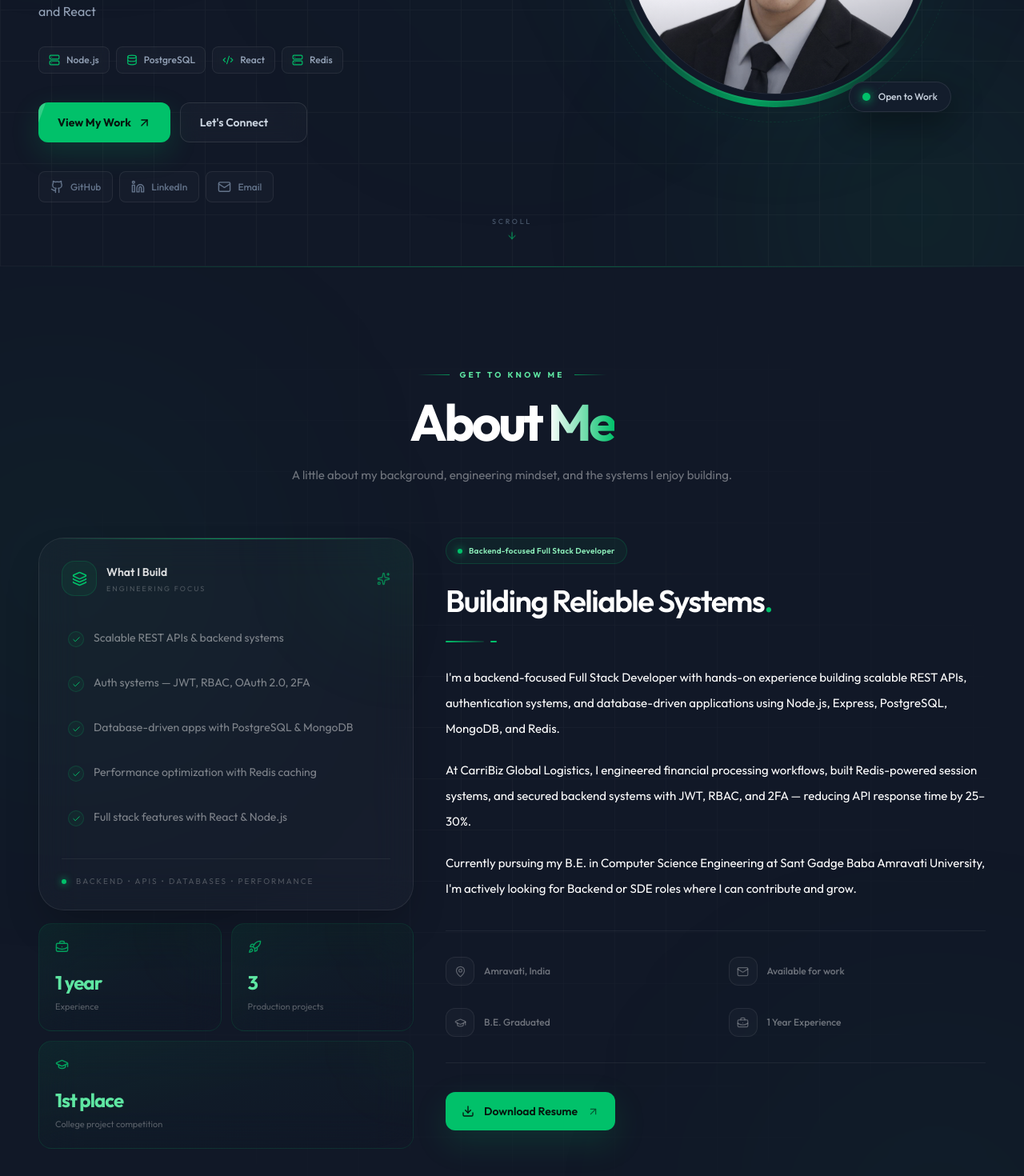
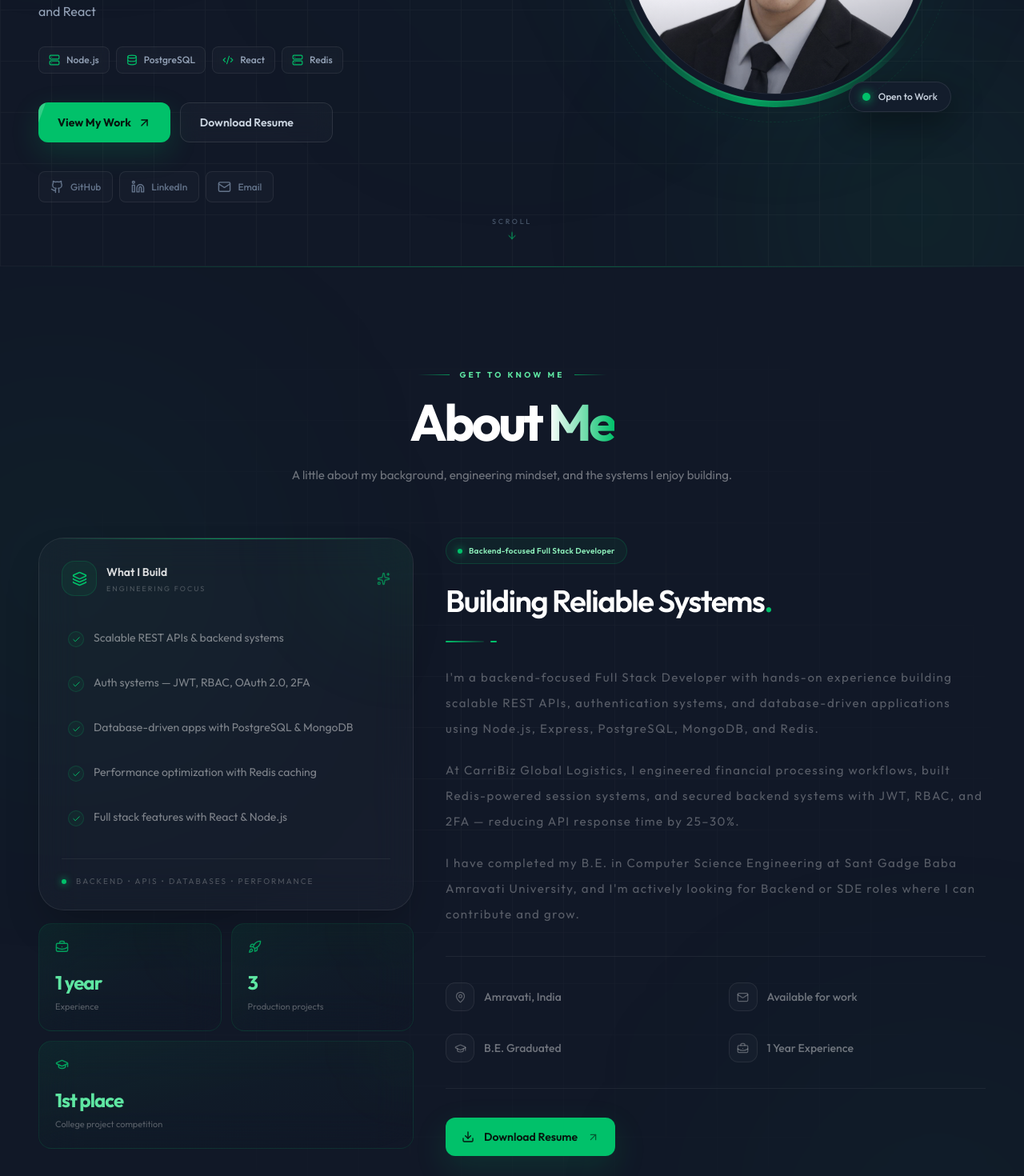
Before and after one commit to maaz81/Maaz-Portfolio, a React (Vite) app: page / in a window 1280 px wide. Shown: the part 500-1970 px from the top of the page at 80% size. Built offline with nearby package versions, Linux system fonts and the light colour scheme; the HTML template or start-up script is replaced by a standard one.

Commit message:
feat: implement Hero, About, and Experience sections with accompanying constants

```diff
--- a/src/components/About.jsx
+++ b/src/components/About.jsx
@@ -395,7 +395,7 @@ const About = () => {
                 <motion.p
                   key={index}
                   {...reveal("up", 0.22 + index * 0.08)}
-                  className="text-sm leading-7 text-white/42 sm:text-[15px] sm:leading-8"
+                  className="text-sm tracking-widest leading-7 text-white/30 sm:text-[15px] sm:leading-8"
                 >
                   {paragraph}
                 </motion.p>
@@ -441,7 +441,7 @@ const About = () => {
                       />
                     </div>
 
-                    <span className="text-xs font-medium text-white/40 transition-colors duration-300 group-hover:text-white/70">
+                    <span className="text-sm font-medium text-white/40 transition-colors duration-300 group-hover:text-white/70">
                       {detail.label}
                     </span>
                   </motion.div>
--- a/src/components/Experience.jsx
+++ b/src/components/Experience.jsx
@@ -307,7 +307,7 @@ const Experience = () => {
                                 }}
                               />
 
-                              <span className="text-xs leading-5 text-white/38 transition-colors duration-300 group-hover/item:text-white/65">
+                              <span className="text-sm leading-5 tracking-widest text-white/35 transition-colors duration-300 group-hover/item:text-white/65">
                                 {item}
                               </span>
                             </motion.div>
--- a/src/components/Hero.jsx
+++ b/src/components/Hero.jsx
@@ -12,6 +12,8 @@ import {
   Sparkles,
 } from "lucide-react";
 import { HERO_DATA } from "../constants";
+import { ABOUT_DATA } from "../constants/about"
+
 
 const ease = [0.22, 1, 0.36, 1];
 
@@ -294,10 +296,11 @@ export default function Hero() {
 
               {/* Secondary CTA */}
               <a
-                href="#contact"
+                href={ABOUT_DATA.resumeLink}
                 className="group inline-flex items-center gap-2 rounded-xl border border-white/[0.1] bg-white/[0.025] px-6 py-3.5 text-sm font-semibold text-slate-300 backdrop-blur-md transition-all duration-300 hover:-translate-y-1 hover:border-[#01c16a]/30 hover:bg-[#01c16a]/[0.05] hover:text-white active:translate-y-0"
               >
-                Let's Connect
+
+                Download Resume
 
                 <ArrowUpRight
                   size={16}
--- a/src/constants/about.js
+++ b/src/constants/about.js
@@ -9,7 +9,7 @@ export const ABOUT_DATA = {
 
         "At CarriBiz Global Logistics, I engineered financial processing workflows, built Redis-powered session systems, and secured backend systems with JWT, RBAC, and 2FA — reducing API response time by 25–30%.",
 
-        "Currently pursuing my B.E. in Computer Science Engineering at Sant Gadge Baba Amravati University, I'm actively looking for Backend or SDE roles where I can contribute and grow.",
+        "I have completed my B.E. in Computer Science Engineering at Sant Gadge Baba Amravati University, and I'm actively looking for Backend or SDE roles where I can contribute and grow.",
     ],
 
     whatIBuild: [
--- a/src/constants/experience.js
+++ b/src/constants/experience.js
@@ -3,7 +3,7 @@ export const EXPERIENCE_DATA = [
         role: "Full Stack Developer",
         company: "CarriBiz Global Logistics Pvt. Ltd",
         location: "Remote",
-        period: "Aug 2025 – May 2026",
+        period: "Aug 2025 – June 2026",
         highlights: [
             "Built scalable REST APIs using Node.js and Express for transactions, partner management, and service configuration.",
             "Designed PostgreSQL schemas with Prisma ORM and reduced API response time by 25–30% through query optimization and Redis caching.",
```
